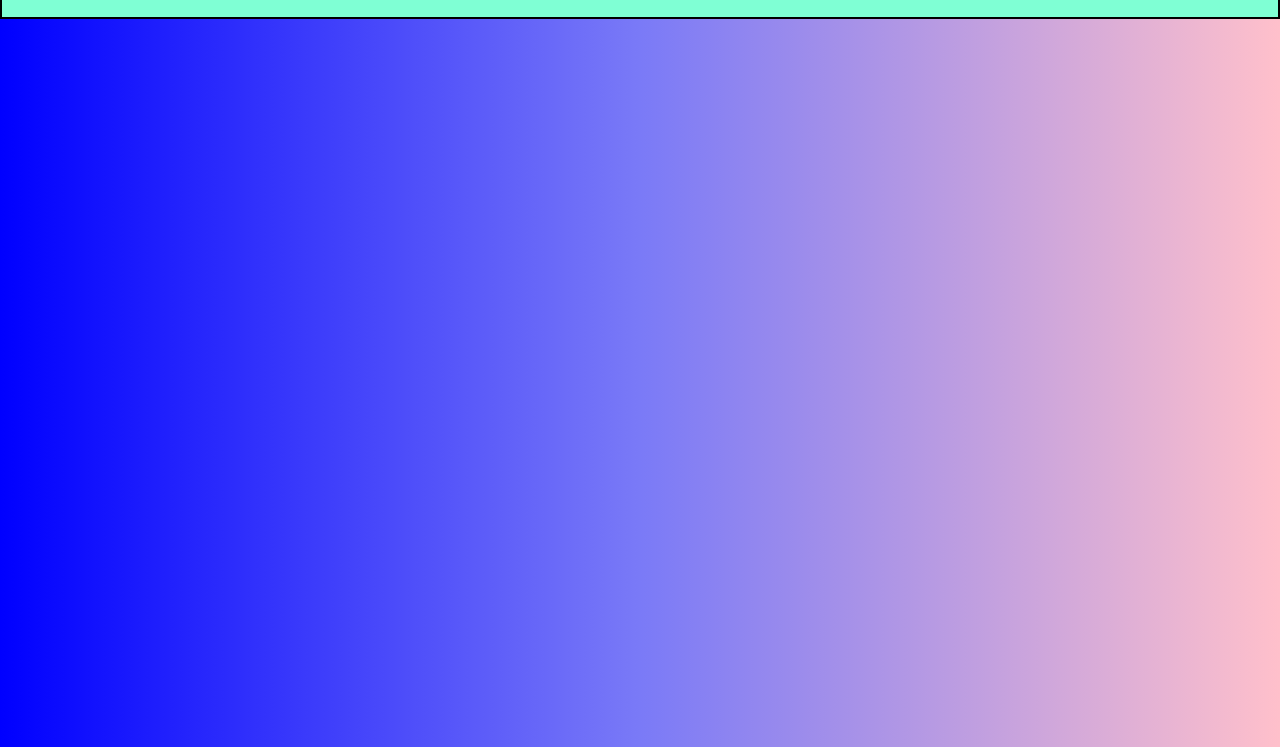
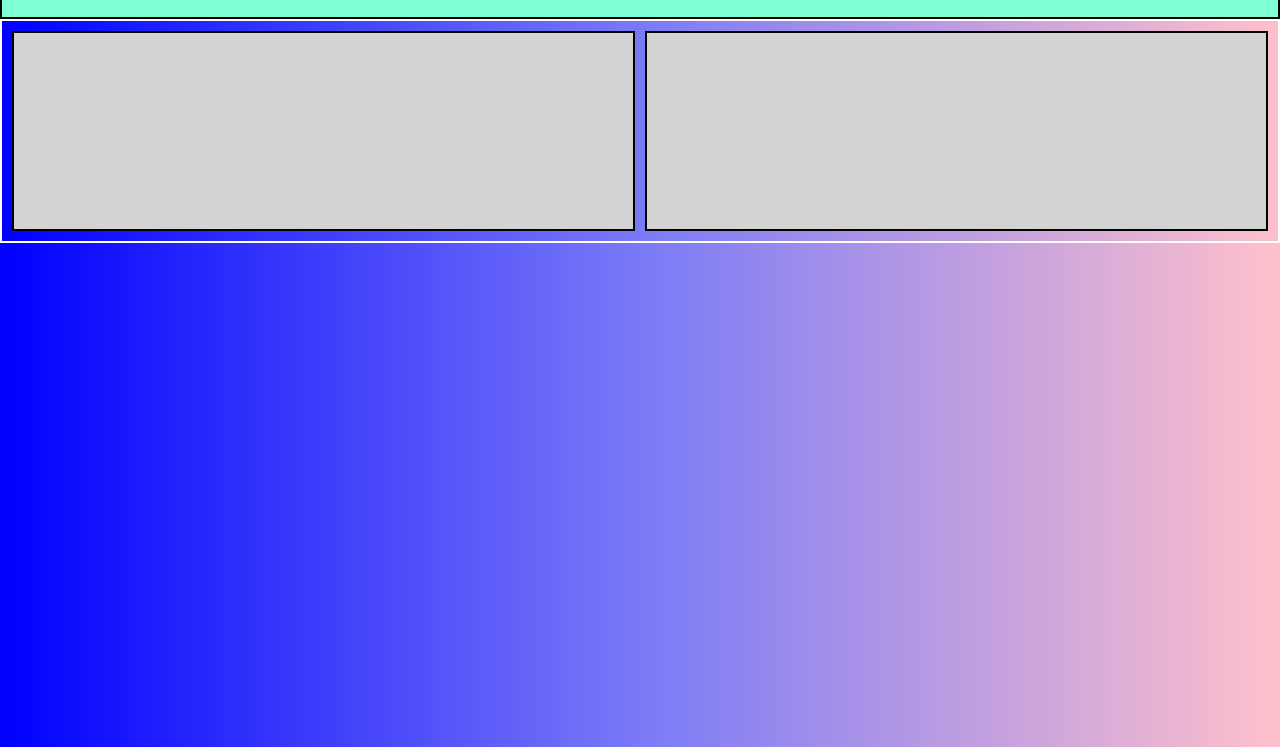
Before and after one commit to OmkarBhujbalra0/cssproject, a plain HTML site: page index.html in a window 1280 px wide. Shown: the part 53-800 px from the top of the page. Drawn offline with Linux system fonts and the light colour scheme.

Commit message:
'Grid Learning'

```diff
--- a/index.css
+++ b/index.css
@@ -45,3 +45,24 @@ body {
 .nav-links li a:hover {
     color: red;
 }
+
+.product-card {
+    border: 2px solid white;
+    box-shadow: 2px 3px 10px rgba(red, green, blue, alpha);
+    padding: 10px;
+    display: grid;
+    grid-template-columns: 1fr 1fr;
+    gap:10px
+}
+
+.product-details {
+    border: 2px solid black;
+    height: 200px;
+    background-color: lightgrey;
+}
+
+.product-img {
+    border: 2px solid black;
+    height: 200px;
+    background-color: lightgrey;
+}
--- a/index.html
+++ b/index.html
@@ -15,5 +15,10 @@
             <li><a href="#">Non-Clickable Link</a></li>
         </ul>
     </nav>
+    <div class="product-card">
+        <div class="product-details"></div>
+        <div class="product-img"></div>
+    </div>
+    <div></div>
 </body>
 </html>
```
